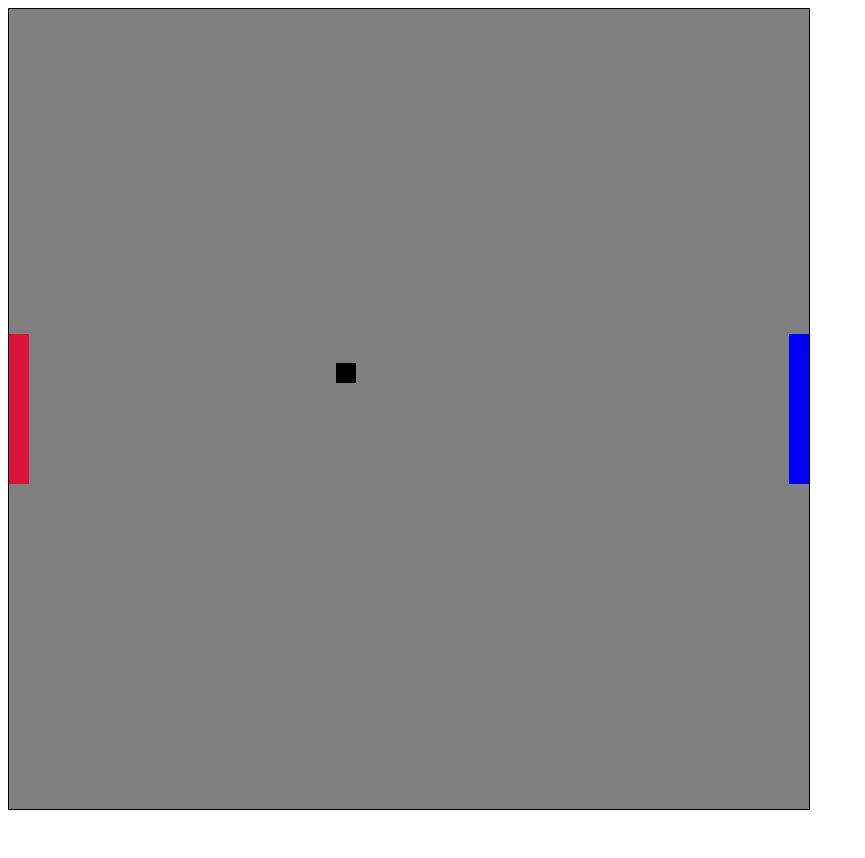
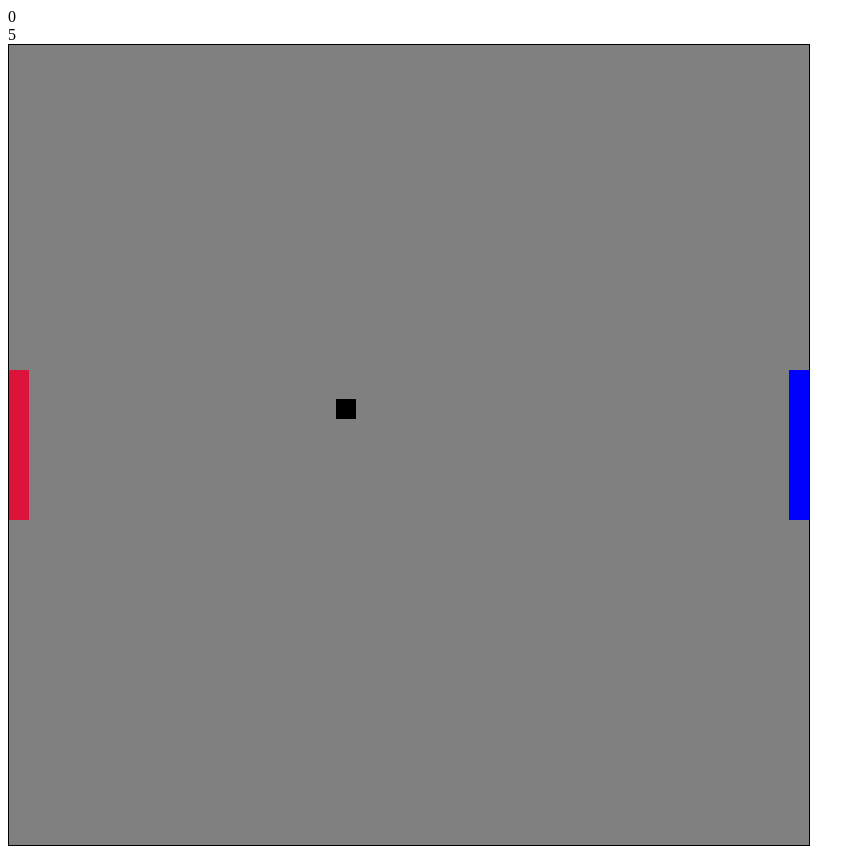
Before and after one commit to TheJerryCann/JavaScript, a plain HTML site: page JavaScript/w1/index.html in a window 1280 px wide. Shown: the whole page, without its empty margins (0-865 px from the left). Before the commit the page ends 822 px from the top, so only its background shows below. Drawn offline with Linux system fonts and the light colour scheme.

Commit message:
Update index.html

```diff
--- a/JavaScript/w1/index.html
+++ b/JavaScript/w1/index.html
@@ -8,6 +8,7 @@
     <link rel="stylesheet" href="pong.css">
 </head>
 <body>
+    <section id="score"><div></div><div></div><section>
     <canvas id="pong" width="800" height="800"></canvas>
     <script src="js/box.js"></script>
     <script src="js/keyboard.js"></script>
```
